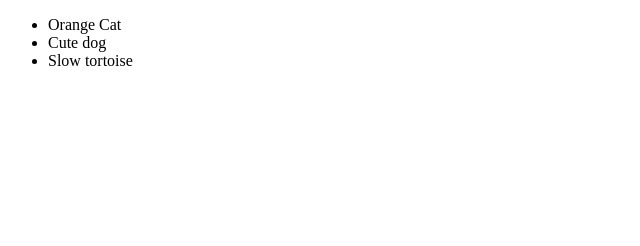
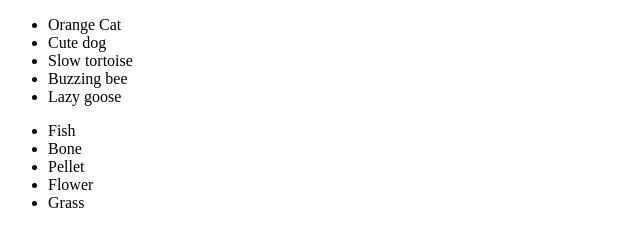
Before and after one commit to yf-chau/html-wireframe, a plain HTML site: page topanimals.html in a window 1280 px wide. Shown: the whole page, without its empty margins (0-640 px from the left). Drawn offline with Linux system fonts and the light colour scheme.

Commit message:
Added favorite food for animals

```diff
--- a/topanimals.html
+++ b/topanimals.html
@@ -11,6 +11,15 @@
         <li>Orange Cat</li>
         <li>Cute dog</li>
         <li>Slow tortoise</li>
+        <li>Buzzing bee</li>
+        <li>Lazy goose</li>
+    </ul>
+    <ul>
+        <li>Fish</li>
+        <li>Bone</li>
+        <li>Pellet</li>
+        <li>Flower</li>
+        <li>Grass</li>
     </ul>
 </body>
 </html>
```
